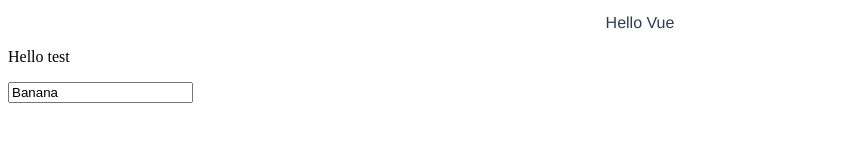
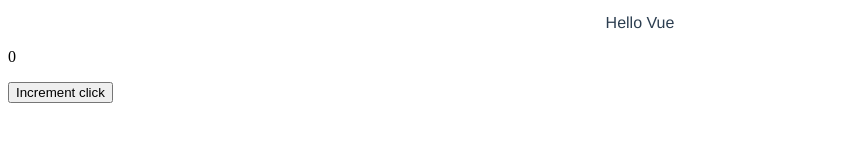
Before and after one commit to MasqueradeU/vue_prac, a Vue app: page / in a window 1280 px wide. Shown: the part 268-410 px from the top of the page, without its empty margins (0-847 px from the left). Built offline with nearby package versions, Linux system fonts and the light colour scheme.

Commit message:
Bind button click count

```diff
--- a/src/components/dataBinding.vue
+++ b/src/components/dataBinding.vue
@@ -1,7 +1,7 @@
 <template>
   <div id="databinding">
-    <p>Hello test</p>
-    <input :value="msgf">
+    <p>{{ countClick }}</p>
+    <button v-on:click="increment">Increment click</button>
   </div>
 </template>
 
@@ -10,7 +10,12 @@ export default {
   name: 'databinding',
   data () {
     return {
-      msgf: 'Banana'
+      countClick: 0
+    }
+  },
+  methods: {
+    increment: function () {
+      this.countClick += 1
     }
   }
 }
```
